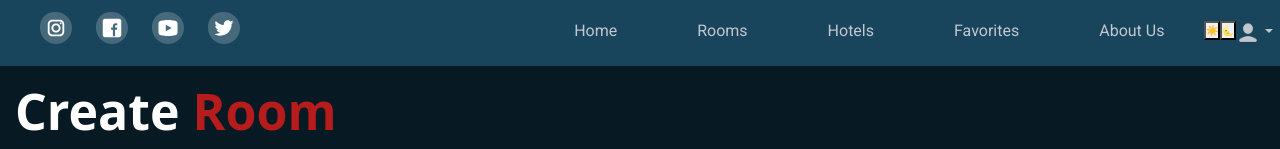
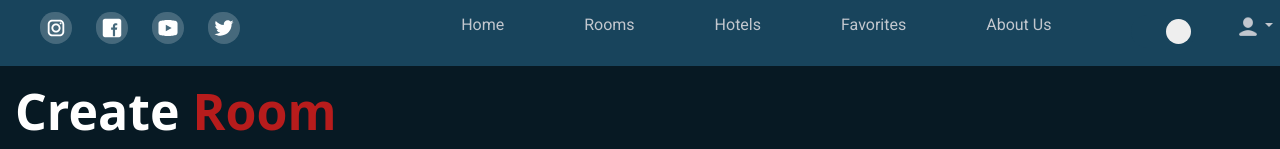
Before and after one commit to IgnacioPerezEtc/Proyecto-Final, a React (Vite) app in the folder client/: page /formRoom in a window 1280 px wide. Shown: the top 149 px of the page. Built offline with nearby package versions, Linux system fonts and the light colour scheme.

Commit message:
arreglando bug de modo oscuro

```diff
--- a/client/src/components/NavBar/NavBar.jsx
+++ b/client/src/components/NavBar/NavBar.jsx
@@ -14,7 +14,7 @@ import style from "./NavBar.module.css";
 const NavBar = (props) => {
   const location = useLocation();
   const [login, setLogin] = useState(false);
-
+  const [themeState, setThemeState] = useState(localStorage.getItem("theme"));
   const [info, setInfo] = useState(JSON.parse(localStorage.getItem("user")));
   useEffect(() => {
     if (info) {
@@ -38,6 +38,16 @@ const NavBar = (props) => {
   } else {
     darkMode();
   }
+
+  const handleChecked = (event) => {
+    if (event.target.checked === true) {
+      setThemeState("dark");
+      darkMode();
+    } else {
+      setThemeState("light");
+      lightMode();
+    }
+  };
 
   return (
     <div className={style.containerNavbar}>
@@ -97,25 +107,18 @@ const NavBar = (props) => {
               </NavLink>
             </li>
 
-            {/*MODO OSCURO */}
-            {/* <li>
-              <label class="switch">
-                <input type="checkbox" />
-                <span className={style.slider}></span>
-              </label>
-            </li> */}
-            <li>
-              <button className={style.btnMoon} onClick={darkMode}>
-                🌜
-              </button>
-              <button className={style.btnSun} onClick={lightMode}>
-                ☀️
-              </button>
+            <li className={style.pages}>
+              <input
+                type="checkbox"
+                checked={themeState === "dark" ? true : false}
+                name="darkMode"
+                value={localStorage.getItem("theme")}
+                id={`switch`}
+                className={style.switch}
+                onClick={(e) => handleChecked(e)}
+              />
+              <label htmlFor={`switch`} className={style.lbl}></label>
             </li>
-            {/* <li>
-              <button onClick={darkMode}>DarkMode</button>
-              <button onClick={lightMode}>LightMode</button>
-            </li>      */}
 
             <li className="dropdown">
               <a
--- a/client/src/components/NavBar/NavBar.module.css
+++ b/client/src/components/NavBar/NavBar.module.css
@@ -78,3 +78,39 @@ height: 2rem;
 border-radius: 2rem;
 width: 4rem;
 }
+
+.lbl {
+  display: inline-block;
+  width: 65px;
+  height: 33px;
+  background: #979797;
+  border-radius: 100px;
+  cursor: pointer;
+  position: relative;
+  transition: 0.2s;
+}
+
+.lbl::after {
+  content: "";
+  display: block;
+  width: 25px;
+  height: 25px;
+  background: #eee;
+  border-radius: 100px;
+  position: absolute;
+  top: 4px;
+  left: 4px;
+  transition: 0.2s;
+}
+
+.switch {
+  display: none;
+}
+
+.switch:checked + .lbl::after {
+  left: 35px;
+}
+
+.switch:checked + .lbl {
+  background: var(--color-blue);
+}
--- a/client/src/components/NavBarDetails/NavBarDetails.jsx
+++ b/client/src/components/NavBarDetails/NavBarDetails.jsx
@@ -11,7 +11,7 @@ import { logOut } from "../../redux/actions";
 import { useEffect } from "react";
 const NavBarDetails = () => {
   const [login, setLogin] = useState(false);
-
+  const [themeState, setThemeState] = useState(localStorage.getItem("theme"));
   const [info, setInfo] = useState(JSON.parse(localStorage.getItem("user")));
   useEffect(() => {
     if (info) {
@@ -35,6 +35,16 @@ const NavBarDetails = () => {
   } else {
     darkMode();
   }
+
+  const handleChecked = (event) => {
+    if (event.target.checked === true) {
+      setThemeState("dark")
+      darkMode();
+    } else {
+      setThemeState("light")
+      lightMode();
+    }
+  };
   return (
     <div>
       <nav className={` ${style.navBar} navbar navbar-expand-lg`}>
@@ -113,9 +123,19 @@ const NavBarDetails = () => {
                   About Us
                 </NavLink>
               </li>
-              <li>
-                <button onClick={lightMode}>☀️</button>
-                <button onClick={darkMode}>🌜</button>
+              <li className={style.pages}>
+                <input
+                  type="checkbox"
+                  checked={
+                    themeState === "dark" ? true : false
+                  }
+                  name="darkMode"
+                  value={themeState}
+                  id={`switchDarkMode`}
+                  className={style.switch}
+                  onClick={(e) => handleChecked(e)}
+                />
+                <label htmlFor={`switchDarkMode`} className={style.lbl}></label>
               </li>
               <li className="dropdown-center">
                 <a
--- a/client/src/components/NavBarDetails/NavBarDetails.module.css
+++ b/client/src/components/NavBarDetails/NavBarDetails.module.css
@@ -37,9 +37,9 @@
   align-items: center;
 }
 .dropDownUl {
-  background-color:var(--color-blue);
+  background-color: var(--color-blue);
 }
-.dropDownUl li a{
+.dropDownUl li a {
   color: #c2c7ce;
 }
 
@@ -47,9 +47,9 @@
   margin: 0px 40px;
 }
 
-.itemDrop:hover{
-    background-color: transparent;
-    color: #fff;
+.itemDrop:hover {
+  background-color: transparent;
+  color: #fff;
 }
 
 .linkLanding {
@@ -110,4 +110,39 @@
   height: 2rem;
   border-radius: 2rem;
   width: 4rem;
-  }
+}
+.lbl {
+  display: inline-block;
+  width: 65px;
+  height: 33px;
+  background: #979797;
+  border-radius: 100px;
+  cursor: pointer;
+  position: relative;
+  transition: 0.2s;
+}
+
+.lbl::after {
+  content: "";
+  display: block;
+  width: 25px;
+  height: 25px;
+  background: #eee;
+  border-radius: 100px;
+  position: absolute;
+  top: 4px;
+  left: 4px;
+  transition: 0.2s;
+}
+
+.switch {
+  display: none;
+}
+
+.switch:checked + .lbl::after {
+  left: 35px;
+}
+
+.switch:checked + .lbl {
+  background: var(--color-blue);
+}
```
Lines whose indentation alone changed are shown as unchanged.
